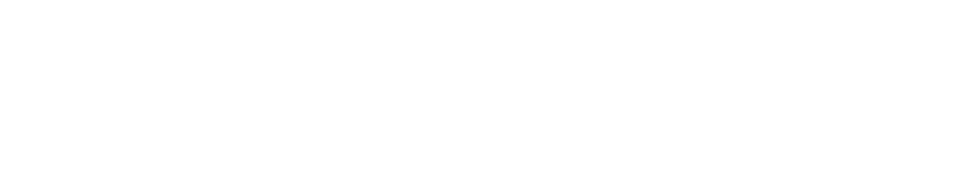
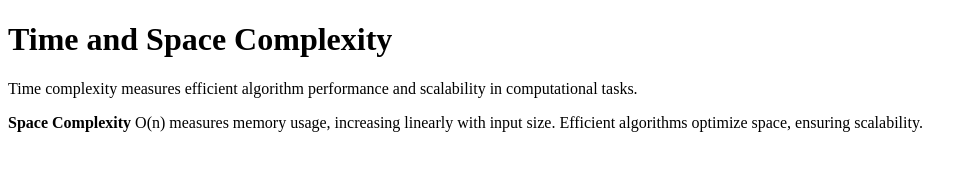
Before and after one commit to acciojob/time-and-space-complexity-123-naman, a website: page main.html in a window 1280 px wide. Shown: the whole page, without its empty margins (0-977 px from the left). Drawn offline with Linux system fonts and the light colour scheme.

Commit message:
created a submission

```diff
--- a/main.html
+++ b/main.html
@@ -8,6 +8,11 @@
 
 <body>
 	<!-- the entire body must be written by student -->
+	<h1>Time and Space Complexity</h1>
+	<p>Time complexity measures efficient algorithm performance and scalability in computational tasks.</p>
+	<p>
+		<b>Space Complexity</b> O(n) measures memory usage, increasing linearly with input size. Efficient algorithms optimize space, ensuring scalability.
+	</p>
     <script type="text/javascript" src="./script.js">
 </script>
 
```
